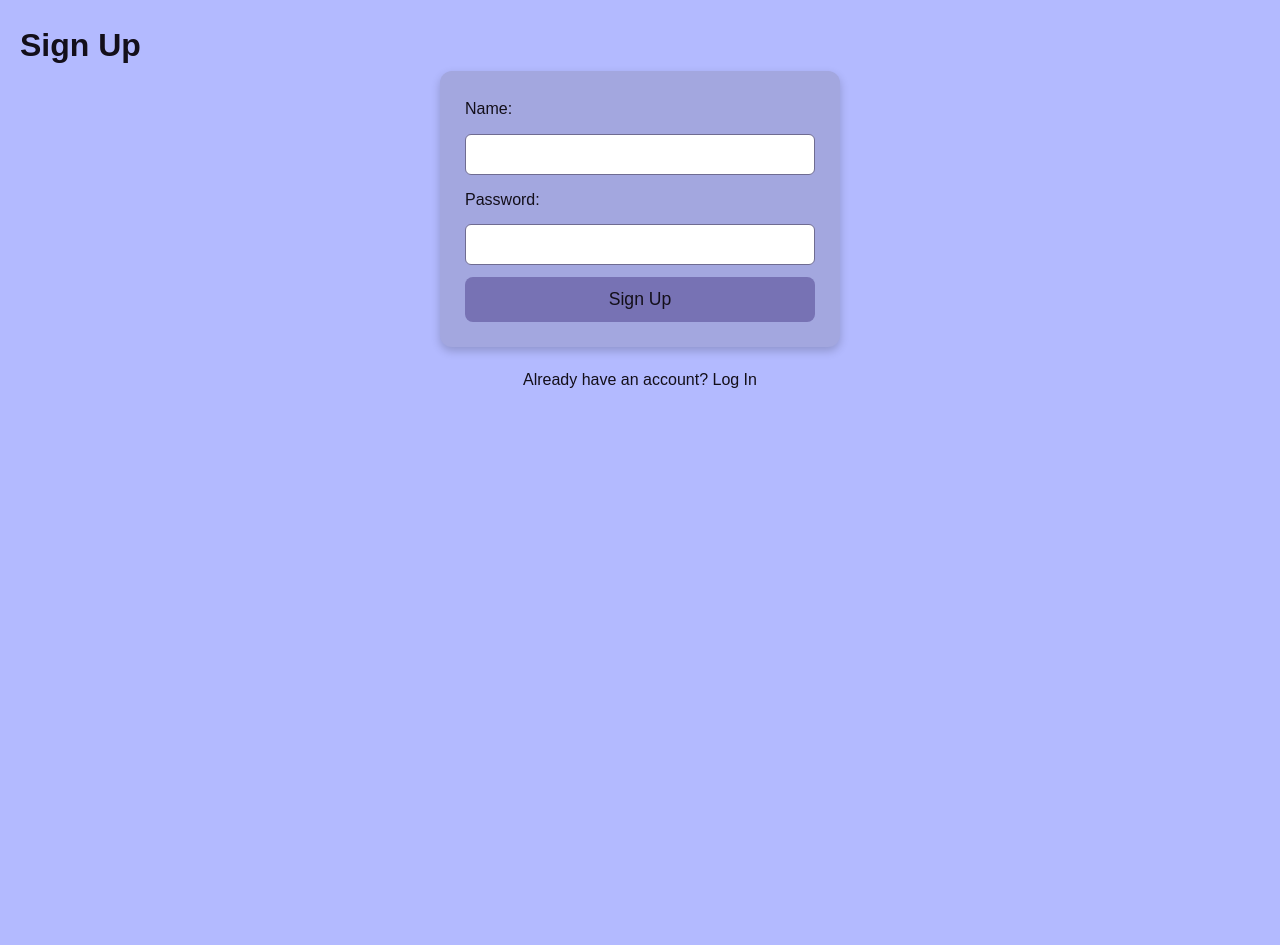
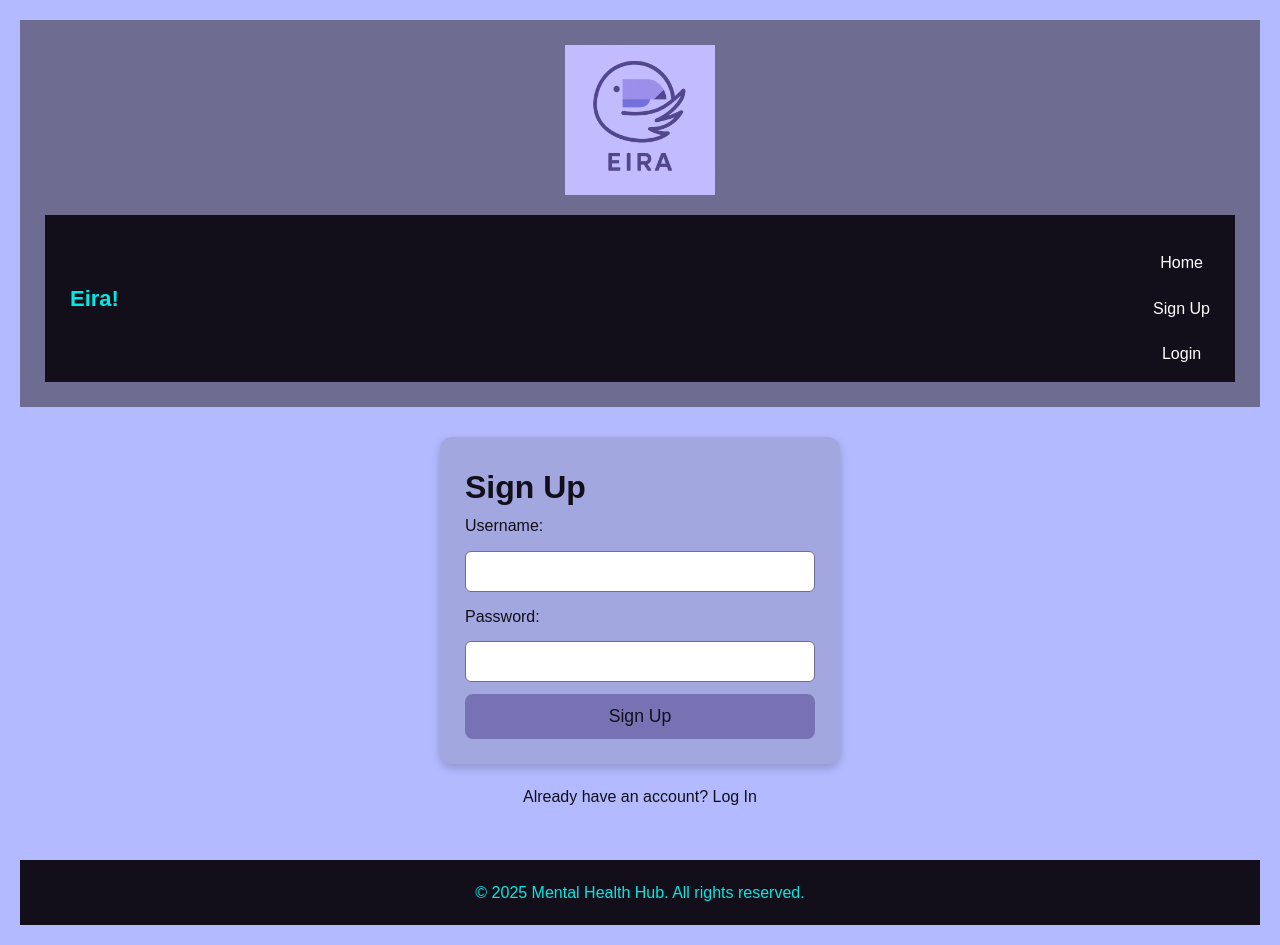
Before and after one commit to Johnathansys/eira, a Flask app: page /signup in a window 1280 px wide. Before the commit the page ends 388 px from the top, so only its background shows below. Run offline with Flask 3, Linux system fonts and the light colour scheme.

Commit message:
welcome page + user name

```diff
--- a/app.py
+++ b/app.py
@@ -4,26 +4,23 @@ import os
 from werkzeug.security import generate_password_hash, check_password_hash
 
 app = Flask(__name__)
-app.secret_key = "random"  # Secret key for sessions
+# IMPORTANT: This secret key is necessary for session security.
+app.secret_key = "a_strong_and_unique_key_for_eira_app"
 
 DATABASE = "userdata.db"
 
-
-
 def get_db_connection():
     """Returns a new database connection."""
-    # check_same_thread=False is needed for SQLite to work correctly with Flask's
-    # multi-threaded development server. For production, consider using a connection pool
-    # and a more robust database like PostgreSQL or MySQL.
+    # check_same_thread=False is used for development purposes
     conn = sqlite3.connect(DATABASE, check_same_thread=False)
-    conn.row_factory = sqlite3.Row # Allows accessing columns by name
+    conn.row_factory = sqlite3.Row
     return conn
 
 def init_db():
     """Initializes the database and creates the User table."""
     conn = get_db_connection()
     cur = conn.cursor()
-    # Updated table schema: password stores a hash, requiring more space (VARCHAR(128))
+    # Stores password hash (VARCHAR(128))
     cur.execute("""
             CREATE TABLE IF NOT EXISTS User
             (
@@ -37,94 +34,86 @@ def init_db():
 # Initialize the database when the app starts
 init_db()
 
+# --- Routes ---
 
-
-# --- Routing ---
-
-# Route for the Home/Index page (The main landing page)
+# Route for the Home/Index page
 @app.route('/', methods=["GET"])
 def index():
-    # Corrected template path to just the filename
+    # If logged in, redirect to the personalized welcome page
     if "Username" in session:
         return redirect(url_for("welcome"))
+    # If not logged in, show the generic index page
     return render_template("index.html")
 
-# Route for the Welcome page (if logged in)
+# Route for the Welcome page (Logged In Home)
 @app.route("/welcome", methods=["GET"])
 def welcome():
+    # Check session to ensure the user is logged in
     if "Username" in session:
+        # Pass the username. Note: The HTML template will use a placeholder
+        # since it is pure static HTML without Jinja templating.
         return render_template("welcome.html", username=session["Username"])
     else:
-        # Use url_for for better path handling
-        return redirect(url_for("login"))
+        # Redirect if session is missing
+        return redirect(url_for("index"))
 
 # Route for the Sign Up page
 @app.route('/signup', methods=["GET", "POST"])
 def signup():
-    message = None
     if request.method == "POST":
         username = request.form["username"]
         password = request.form["password"]
 
         if not username or not password:
-            message = "Both username and password are required."
-        else:
-            # 1. Hash the password before storage for security
-            password_hash = generate_password_hash(password)
+            return render_template("signup.html")
 
-            conn = get_db_connection()
-            cur = conn.cursor()
-            try:
-                # 2. Store the hashed password
-                cur.execute("INSERT INTO User (username, password) VALUES (?, ?)",
-                            (username, password_hash))
-                conn.commit()
-                # Redirect to the login page after successful signup
-                return redirect(url_for("login"))
-            except sqlite3.IntegrityError:
-                message = "Username already exists. Please choose a different one."
-            except Exception as e:
-                message = f"An unexpected error occurred during signup: {e}"
-            finally:
-                conn.close()
+        password_hash = generate_password_hash(password)
 
-    return render_template("signup.html", message=message)
+        conn = get_db_connection()
+        try:
+            conn.execute("INSERT INTO User (username, password) VALUES (?, ?)",
+                        (username, password_hash))
+            conn.commit()
+            # Redirect to login page upon success
+            return redirect(url_for("login"))
+        except sqlite3.IntegrityError:
+            # Username already exists
+            return render_template("signup.html")
+        finally:
+            conn.close()
 
-# Route for the Login page (COMPLETED and SECURED)
+    return render_template("signup.html")
+
+# Route for the Login page
 @app.route('/login', methods=["GET","POST"])
 def login():
-    message = None
     if request.method == "POST":
         username = request.form.get("username")
         password = request.form.get("password")
 
         conn = get_db_connection()
-        cur = conn.cursor()
-
-        # Retrieve the user record, including the stored password hash
-        user_data = cur.execute("SELECT username, password FROM User WHERE username = ?", (username,)).fetchone()
+        user_data = conn.execute("SELECT username, password FROM User WHERE username = ?", (username,)).fetchone()
         conn.close()
 
         if user_data:
             stored_hash = user_data["password"]
-            # 3. Use check_password_hash to verify the password securely
             if check_password_hash(stored_hash, password):
-                session["Username"] = user_data["username"] # Set session for successful login
+                session["Username"] = user_data["username"] # Set session
                 return redirect(url_for("welcome"))
             else:
-                message = "Invalid username or password."
+                # Invalid password
+                return render_template("login.html")
         else:
-            message = "Invalid username or password."
+            # User not found
+            return render_template("login.html")
 
-    # Corrected template path to just the filename
-    return render_template("login.html", message=message)
+    return render_template("login.html")
 
-# New Route for Logout
+# Route for Logout
 @app.route('/logout')
 def logout():
-    session.pop('Username', None) # Remove the username from the session
-    return redirect(url_for("index")) # Redirect to the index page
+    session.pop('Username', None)
+    return redirect(url_for("index"))
 
 if __name__ == "__main__":
-    # Remove debug=True for production
     app.run(debug=True)
--- a/templates/signup.html
+++ b/templates/signup.html
@@ -1,17 +1,40 @@
 <!DOCTYPE html>
 <html lang="en">
 <head>
+    <meta charset="UTF-8">
+    <meta name="viewport" content="width=device-width, initial-scale=1.0">
     <link rel="stylesheet" href="/static/style.css">
-    <title>Mental Health Hub</title>
+    <title>Mental Health Hub - Sign Up</title>
 </head>
 
 <body>
-    <h1>Sign Up</h1>
-    <form method="post">
-        Name: <input name="username" type="text" required> <br>
-        Password: <input name="password" type="password" required> <br>
-        <input type="submit" value="Sign Up">
-    </form>
-    <a href="/login">Already have an account? Log In</a>
+    <header>
+        <img src="/static/eiralogo.png" alt="Eira Logo" class="logo">
+        <nav class="navbar">
+            <h1 class="nav-left">Eira!</h1>
+            <div>
+                <a href="/">Home</a>
+                <a href="/signup">Sign Up</a>
+                <a href="/login">Login</a>
+            </div>
+        </nav>
+    </header>
+
+    <div class="main-content">
+        <div class="container">
+            <form method="post" action="/signup">
+                <h1>Sign Up</h1>
+                <label>Username: </label> <input name="username" type="text" required> <br>
+                <label>Password: </label> <input name="password" type="password" required> <br>
+                <input type="submit" value="Sign Up">
+            </form>
+
+            <a href="/login">Already have an account? Log In</a>
+        </div>
+    </div>
+
+    <footer>
+        <p>&copy; 2025 Mental Health Hub. All rights reserved.</p>
+    </footer>
 </body>
 </html>
```
Also changed, not shown: templates/login.html (+23 -7 lines), templates/welcome.html (added, +44 -0 lines), userdata.db.
